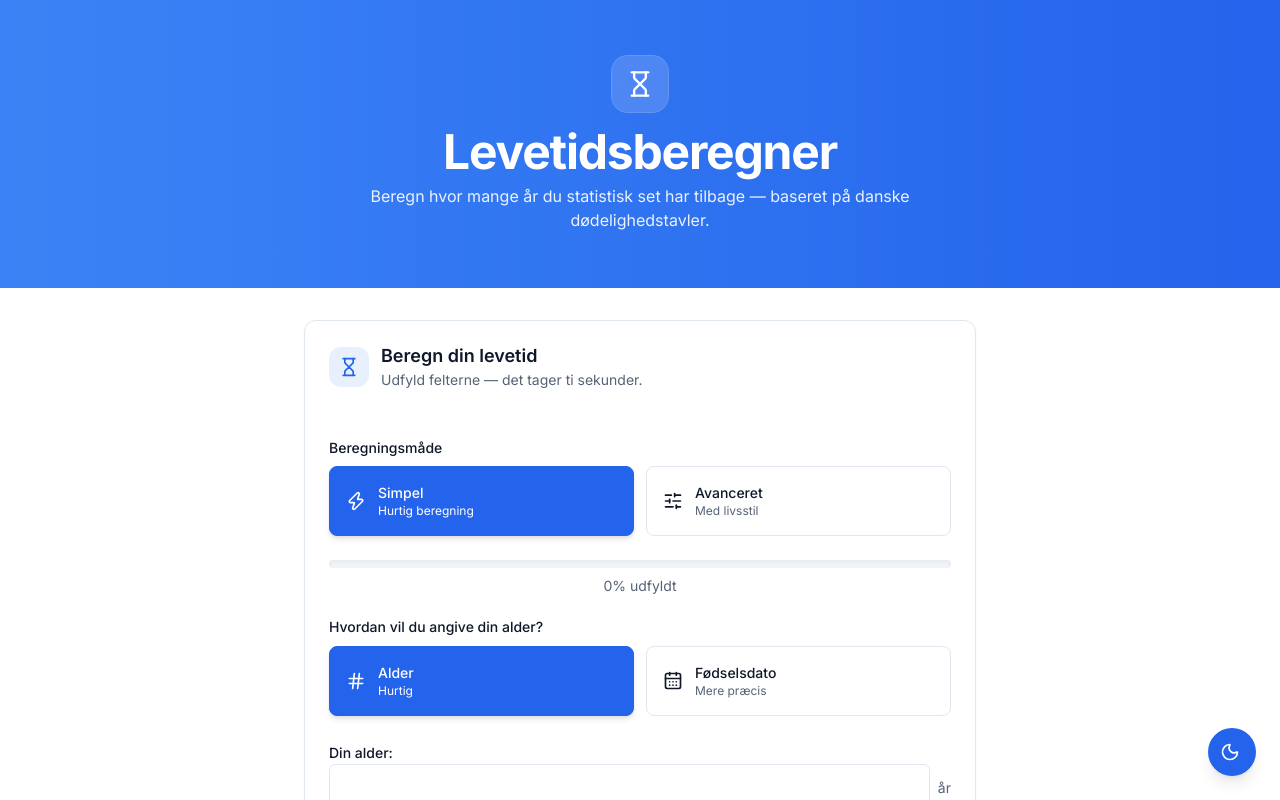
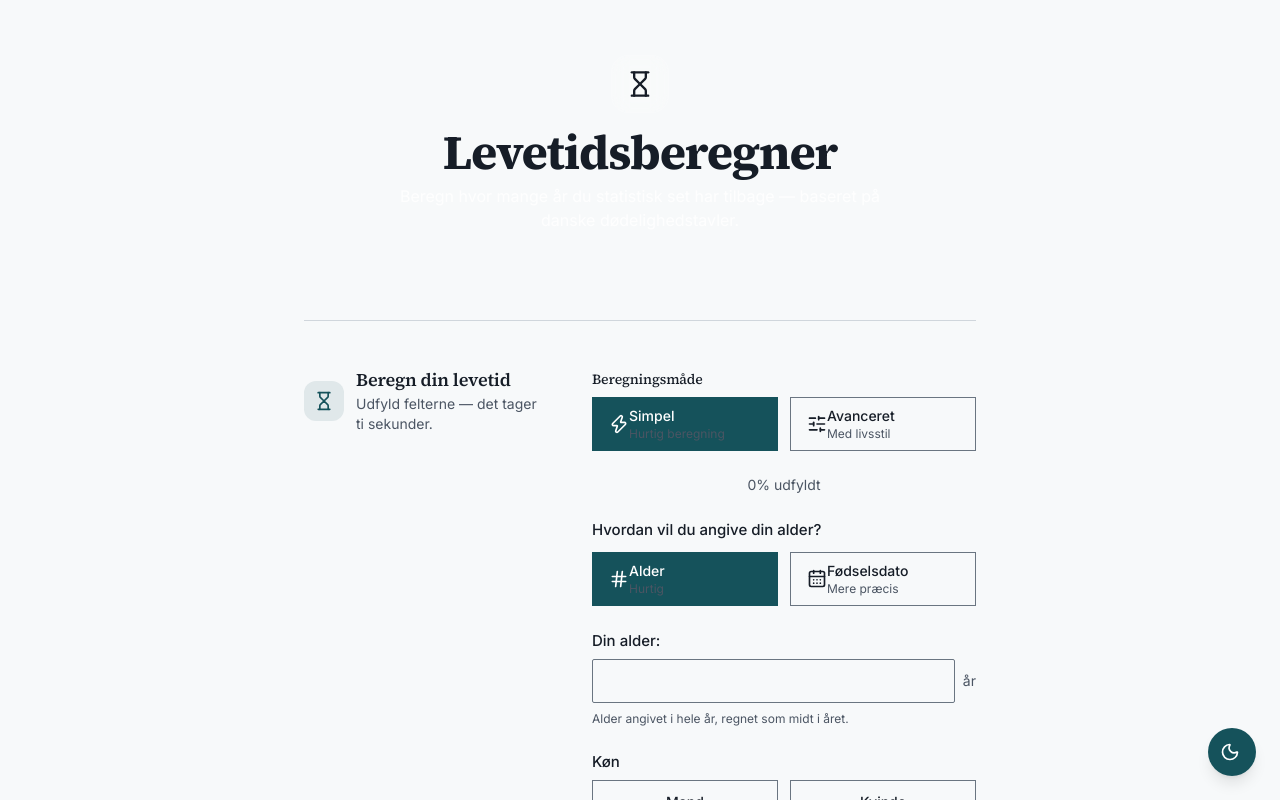
Before and after one commit to mahope/lifespan-calculator, a React (Vite) app: page / in a window 1280 px wide. Shown: the top 800 px of the page. Built offline with nearby package versions, Linux system fonts and the light colour scheme.

Commit message:
Add Source Serif 4 and a petrol-on-paper colour system

```diff
--- a/index.html
+++ b/index.html
@@ -5,8 +5,9 @@
     <link rel="icon" type="image/svg+xml" href="/favicon.svg" />
     <link rel="apple-touch-icon" href="/favicon.svg" />
     <meta name="viewport" content="width=device-width, initial-scale=1.0" />
-    <meta name="theme-color" content="#2563eb" />
+    <meta name="theme-color" content="#f5f8f9" />
     <link rel="preload" href="/fonts/inter-latin-wght-normal.woff2" as="font" type="font/woff2" crossorigin />
+    <link rel="preload" href="/fonts/source-serif-4-latin-wght-normal.woff2" as="font" type="font/woff2" crossorigin />
     <!-- Apply theme before first paint to avoid a flash of the wrong theme (FOUC) -->
     <script>
       (function () {
--- a/src/index.css
+++ b/src/index.css
@@ -12,7 +12,19 @@
     U+2212, U+2215, U+FEFF, U+FFFD;
 }
 
-/* Metric-matched fallback so the swap to Inter causes no layout shift. */
+/* Self-hosted Source Serif 4 (SIL OFL, see public/fonts/SourceSerif4-LICENSE.txt): headings and figures only. */
+@font-face {
+  font-family: 'Source Serif 4';
+  font-style: normal;
+  font-weight: 200 900;
+  font-display: swap;
+  src: url('/fonts/source-serif-4-latin-wght-normal.woff2') format('woff2');
+  unicode-range: U+0000-00FF, U+0131, U+0152-0153, U+02BB-02BC, U+02C6, U+02DA,
+    U+02DC, U+0304, U+0308, U+0329, U+2000-206F, U+20AC, U+2122, U+2191, U+2193,
+    U+2212, U+2215, U+FEFF, U+FFFD;
+}
+
+/* Metric-matched fallbacks so the swap to the web fonts causes no layout shift. */
 @font-face {
   font-family: 'Inter Fallback';
   src: local('Arial');
@@ -22,10 +34,20 @@
   line-gap-override: 0%;
 }
 
+@font-face {
+  font-family: 'Source Serif Fallback';
+  src: local('Georgia');
+  size-adjust: 92%;
+  ascent-override: 99%;
+  descent-override: 36%;
+  line-gap-override: 0%;
+}
+
 @custom-variant dark (&:is(.dark *));
 
 @theme {
   --font-sans: Inter, 'Inter Fallback', system-ui, -apple-system, sans-serif;
+  --font-serif: 'Source Serif 4', 'Source Serif Fallback', Georgia, serif;
 
   --color-border: hsl(var(--border));
   --color-input: hsl(var(--input));
@@ -54,369 +76,399 @@
   --color-card: hsl(var(--card));
   --color-card-foreground: hsl(var(--card-foreground));
 
+  --color-lived: hsl(var(--lived));
+
   --radius-lg: var(--radius);
-  --radius-md: calc(var(--radius) - 2px);
-  --radius-sm: calc(var(--radius) - 4px);
-
-  --animate-pulse: pulse 2s cubic-bezier(0.4, 0, 0.6, 1) infinite;
-  --animate-spin: spin 1s linear infinite;
-  --animate-bounce: bounce 1s infinite;
-  --animate-fadeIn: fadeIn 0.5s ease-in-out;
-  --animate-slideUp: slideUp 0.4s ease-out;
-  --animate-scaleIn: scaleIn 0.3s ease-out;
-
-  @keyframes fadeIn {
-    0% {
-      opacity: 0;
-    }
-    100% {
-      opacity: 1;
-    }
-  }
-  @keyframes slideUp {
-    0% {
-      transform: translateY(20px);
-      opacity: 0;
-    }
-    100% {
-      transform: translateY(0);
-      opacity: 1;
-    }
-  }
-  @keyframes scaleIn {
-    0% {
-      transform: scale(0.95);
-      opacity: 0;
-    }
-    100% {
-      transform: scale(1);
-      opacity: 1;
-    }
-  }
+  --radius-md: calc(var(--radius) / 2);
+  --radius-sm: 0;
 }
 
-/*
-  The default border color has changed to `currentcolor` in Tailwind CSS v4,
-  so we've added these compatibility styles to make sure everything still
-  looks the same as it did with Tailwind CSS v3.
-
-  If we ever want to remove these styles, we need to add an explicit border
-  color utility to any element that depends on these defaults.
-*/
 @layer base {
   *,
   ::after,
   ::before,
   ::backdrop,
   ::file-selector-button {
-    border-color: var(--color-gray-200, currentcolor);
-  }
-}
-
-@utility btn {
-  /* Clean, minimal buttons with proper touch targets */
-  @apply inline-flex items-center justify-center rounded-lg text-sm font-medium transition-all duration-200;
-  @apply focus-visible:outline-hidden focus-visible:ring-2 focus-visible:ring-ring focus-visible:ring-offset-2;
-  @apply disabled:pointer-events-none disabled:opacity-50;
-  @apply active:scale-[0.98]; /* Touch feedback */
-  @apply min-h-[44px]; /* Minimum touch target */
-}
-
-@utility btn-primary {
-  @apply bg-primary text-primary-foreground hover:bg-primary/90 hover:shadow-lg h-11 sm:h-12 px-6 py-2;
-}
-
-@utility btn-secondary {
-  @apply bg-secondary text-secondary-foreground hover:bg-secondary/80 hover:shadow-md h-11 sm:h-12 px-6 py-2;
-}
-
-@utility btn-outline {
-  @apply border border-input bg-background hover:bg-accent hover:text-accent-foreground hover:border-primary/50 h-11 sm:h-12 px-6 py-2;
-}
-
-@utility card {
-  /* Minimal cards with responsive padding */
-  @apply rounded-lg sm:rounded-xl border bg-card text-card-foreground shadow-xs hover:shadow-md transition-shadow duration-200;
-}
-
-@utility card-header {
-  @apply flex flex-col space-y-1.5 p-4 sm:p-6;
-}
-
-@utility card-content {
-  @apply p-4 sm:p-6 pt-0;
-  @media (max-width: 640px) {
-    /* Ensure adequate spacing in forms */
-    & .space-y-6 > * {
-      @apply scroll-mt-4;
-    }
-  }
-}
-
-@utility input {
-  /* Clean input fields with proper touch targets */
-  @apply flex h-11 sm:h-12 w-full rounded-md border border-input bg-background px-3 py-2 text-base sm:text-sm;
-  @apply ring-offset-background file:border-0 file:bg-transparent file:text-sm file:font-medium;
-  @apply placeholder:text-muted-foreground;
-  @apply focus-visible:outline-hidden focus-visible:ring-2 focus-visible:ring-ring focus-visible:ring-offset-2;
-  @apply disabled:cursor-not-allowed disabled:opacity-50;
-  @apply transition-colors duration-200;
-  @media (max-width: 640px) {
-    font-size: 16px; /* Prevents iOS zoom */
-  }
-}
-
-@utility label {
-  /* Prevent zoom on input focus on iOS */
-  @apply text-sm font-medium leading-none peer-disabled:cursor-not-allowed peer-disabled:opacity-70;
-}
-
-@utility progress {
-  /* Clean progress bar */
-  @apply relative h-2 w-full overflow-hidden rounded-full bg-secondary shadow-inner;
-}
-
-@utility container {
-  @apply mx-auto w-full max-w-5xl px-4 sm:px-6 lg:px-8;
-}
-
-@utility mode-btn {
-  /* Minimal mode selector */
-  @apply flex items-center gap-3 p-4 bg-card border rounded-lg hover:bg-accent hover:shadow-xs transition-all duration-200 cursor-pointer text-left;
-  @apply min-h-[56px]; /* Better touch target */
-  @apply focus-visible:outline-hidden focus-visible:ring-2 focus-visible:ring-primary focus-visible:ring-offset-2;
-  @apply active:scale-[0.98]; /* Touch feedback */
-
-  &.active {
-    @apply bg-primary text-primary-foreground border-primary shadow-md;
+    border-color: hsl(var(--border));
   }
 
-  &.active .text-muted-foreground {
-    @apply text-primary-foreground;
-  }
-}
-
-@utility active {
-  &.mode-btn {
-    @apply bg-primary text-primary-foreground border-primary shadow-md;
-  }
-
-  &.mode-btn .text-muted-foreground {
-    @apply text-primary-foreground;
-  }
-
-  &.gender-btn {
-    @apply bg-primary text-primary-foreground border-primary shadow-md;
-  }
-
-  &.factor-btn {
-    @apply bg-primary text-primary-foreground border-primary shadow-xs;
-  }
-}
-
-@utility text-muted-foreground {
-  .mode-btn.active & {
-    @apply text-primary-foreground;
-  }
-}
-
-@utility gender-btn {
-  /* Clean gender selector */
-  @apply flex flex-col items-center justify-center gap-2 p-4 bg-card border rounded-lg hover:bg-accent hover:shadow-xs transition-all duration-200 cursor-pointer flex-1;
-  @apply min-h-[60px]; /* Better touch target */
-  @apply focus-visible:outline-hidden focus-visible:ring-2 focus-visible:ring-primary focus-visible:ring-offset-2;
-  @apply active:scale-[0.98]; /* Touch feedback */
-
-  &.active {
-    @apply bg-primary text-primary-foreground border-primary shadow-md;
-  }
-}
-
-@utility factor-btn {
-  /* Simple factor buttons - improved touch targets */
-  @apply px-3 py-2.5 text-sm bg-card border rounded-md hover:bg-accent hover:border-primary/30 transition-all duration-150 cursor-pointer;
-  @apply min-h-[44px] min-w-[44px]; /* Accessibility: minimum touch target */
-  @apply focus-visible:outline-hidden focus-visible:ring-2 focus-visible:ring-primary focus-visible:ring-offset-2;
-  @apply active:scale-95; /* Touch feedback */
-
-  &.active {
-    @apply bg-primary text-primary-foreground border-primary shadow-xs;
-  }
-  @media (max-width: 640px) {
-    @apply px-2.5 py-3 text-xs flex-1 text-center;
-  }
-}
-
-@utility life-bar {
-  /* Mobile optimizations for factor buttons */
-
-  /* Clean life bar */
-  @apply h-6 bg-secondary rounded-full overflow-hidden flex shadow-inner;
-}
-
-@utility life-lived {
-  @apply bg-linear-to-r from-primary to-primary/80 h-full transition-all duration-500;
-}
-
-@utility life-remaining {
-  @apply bg-muted h-full;
-}
-
-@utility countdown-timer {
-  /* Minimal countdown timer */
-  @apply bg-linear-to-br from-[hsl(var(--gradient-from))] to-[hsl(var(--gradient-to))] rounded-xl p-6 sm:p-8 text-center shadow-lg;
-
-  & h2 {
-    @apply text-white text-xl sm:text-2xl font-semibold mb-4 sm:mb-6;
-  }
-}
-
-@utility time-unit {
-  @apply flex flex-col items-center bg-white/10 backdrop-blur-xs rounded-lg p-2 sm:p-3 min-w-[56px] sm:min-w-[70px] hover:bg-white/20 transition-all duration-200;
-}
-
-@utility time-value {
-  @apply text-xl sm:text-2xl md:text-3xl font-bold text-white tabular-nums;
-}
-
-@utility time-label {
-  @apply text-[10px] sm:text-xs text-white/80 uppercase tracking-wide mt-0.5 sm:mt-1;
-}
-
-@utility form-progress {
-  /* Clean progress indicator */
-  @apply mb-6;
-}
-
-@utility progress-fill {
-  @apply h-2 bg-linear-to-r from-primary to-primary/80 rounded-full transition-all duration-300;
-}
-
-@utility lifestyle-grid {
-  @apply grid grid-cols-1 gap-6;
-
-  /* Lifestyle factor item styling */
-  & > div {
-    @apply pb-4 border-b border-border/50 last:border-b-0 last:pb-0;
-  }
-}
-
-@utility footer-grid {
-  @apply grid grid-cols-1 gap-8;
-
-  @media (min-width: 640px) {
-    @apply grid-cols-2;
-  }
-
-  @media (min-width: 1024px) {
-    @apply grid-cols-3;
-  }
-}
-
-@utility header-gradient {
-  /* Header gradient */
-  @apply bg-linear-to-r from-[hsl(var(--gradient-from))] to-[hsl(var(--gradient-to))] text-white;
-}
-
-@utility promo-card {
-  /* Promo cards in banner */
-  @apply rounded-lg sm:rounded-xl border bg-card text-card-foreground shadow-xs;
-  @apply hover:shadow-xl transition-all duration-300 overflow-hidden;
-  @apply active:scale-[0.98]; /* Touch feedback */
-
-  @media (hover: hover) {
-    &:hover {
-      @apply scale-105;
-    }
-  }
-}
-
-@utility space-y-6 {
-  @media (max-width: 640px) {
-    /* Ensure adequate spacing in forms */
-    .card-content & > * {
-      @apply scroll-mt-4;
-    }
-  }
-}
-
-@layer base {
   :root {
-    --background: 0 0% 100%;
-    --foreground: 222 47% 11%;
-    --card: 0 0% 100%;
-    --card-foreground: 222 47% 11%;
+    color-scheme: light;
+    --background: 200 20% 97.5%;
+    --foreground: 215 28% 12%;
+    --card: 200 20% 97.5%;
+    --card-foreground: 215 28% 12%;
     --popover: 0 0% 100%;
-    --popover-foreground: 222 47% 11%;
-    --primary: 221 83% 53%;
+    --popover-foreground: 215 28% 12%;
+    /* The one accent: fjord petrol. Marks what is left of a life, links and the primary button. */
+    --primary: 188 62% 22%;
     --primary-foreground: 0 0% 100%;
-    --secondary: 210 40% 96.1%;
-    --secondary-foreground: 222 47% 11%;
-    --muted: 210 40% 96.1%;
-    --muted-foreground: 215 16% 40%;
-    --accent: 210 40% 96.1%;
-    --accent-foreground: 222 47% 11%;
-    --destructive: 0 72% 42%;
+    --secondary: 200 16% 93%;
+    --secondary-foreground: 215 28% 12%;
+    --muted: 200 16% 93%;
+    --muted-foreground: 215 14% 34%;
+    --accent: 200 16% 93%;
+    --accent-foreground: 215 28% 12%;
+    --destructive: 0 62% 38%;
     --destructive-foreground: 0 0% 98%;
-    --border: 214 32% 91%;
-    --input: 214 32% 91%;
-    --ring: 221 83% 53%;
-    --radius: 0.5rem;
-
-    /* Gradient colors */
-    --gradient-from: 217 91% 60%;
-    --gradient-to: 221 83% 53%;
+    /* Hairlines are decorative; controls use --input, which meets 3:1 on the page. */
+    --border: 210 14% 84%;
+    --input: 212 10% 46%;
+    --ring: 188 62% 22%;
+    --lived: 215 10% 55%;
+    --radius: 0.25rem;
   }
 
   .dark {
-    --background: 222 47% 11%;
-    --foreground: 210 40% 98%;
-    --card: 222 47% 11%;
-    --card-foreground: 210 40% 98%;
-    --popover: 222 47% 11%;
-    --popover-foreground: 210 40% 98%;
-    --primary: 217 91% 64%;
-    --primary-foreground: 222 47% 11%;
-    --secondary: 217 33% 17%;
-    --secondary-foreground: 210 40% 98%;
-    --muted: 217 33% 17%;
-    --muted-foreground: 215 20% 65%;
-    --accent: 217 33% 17%;
-    --accent-foreground: 210 40% 98%;
-    --destructive: 0 91% 70%;
-    --destructive-foreground: 222 47% 11%;
-    --border: 217 33% 17%;
-    --input: 217 33% 17%;
-    --ring: 224 76% 48%;
-
-    /* Gradient colors */
-    --gradient-from: 217 91% 60%;
-    --gradient-to: 263 70% 50%;
+    color-scheme: dark;
+    --background: 205 22% 8%;
+    --foreground: 200 20% 93%;
+    --card: 205 22% 8%;
+    --card-foreground: 200 20% 93%;
+    --popover: 205 22% 11%;
+    --popover-foreground: 200 20% 93%;
+    --primary: 172 42% 62%;
+    --primary-foreground: 205 22% 8%;
+    --secondary: 205 18% 13%;
+    --secondary-foreground: 200 20% 93%;
+    --muted: 205 18% 13%;
+    --muted-foreground: 205 12% 68%;
+    --accent: 205 18% 13%;
+    --accent-foreground: 200 20% 93%;
+    --destructive: 0 80% 72%;
+    --destructive-foreground: 205 22% 8%;
+    --border: 205 15% 21%;
+    --input: 205 10% 52%;
+    --ring: 172 42% 62%;
+    --lived: 205 10% 55%;
   }
 
-  * {
-    border-color: hsl(var(--border));
+  html {
+    -webkit-font-smoothing: antialiased;
+    -moz-osx-font-smoothing: grayscale;
+    text-size-adjust: 100%;
+    scroll-padding-block-start: 1rem;
   }
 
   body {
     @apply bg-background min-h-screen;
-    font-family: 'Inter', 'Inter Fallback', system-ui, -apple-system, sans-serif;
+    font-family: var(--font-sans);
+    font-size: 1rem;
+    line-height: 1.6;
     color: hsl(var(--foreground));
-    transition: background-color 0.3s ease, color 0.3s ease;
+  }
+
+  h1,
+  h2,
+  h3 {
+    font-family: var(--font-serif);
+    font-weight: 600;
+    line-height: 1.2;
+    letter-spacing: -0.012em;
+    text-wrap: balance;
+  }
+
+  h4 {
+    font-weight: 600;
+  }
+
+  p,
+  li {
+    text-wrap: pretty;
+  }
+
+  ::selection {
+    background: hsl(var(--primary) / 0.2);
+  }
+
+  a {
+    text-underline-offset: 0.2em;
+    text-decoration-thickness: from-font;
+  }
+
+  input,
+  select {
+    background-color: hsl(var(--background));
+    color: hsl(var(--foreground));
   }
 }
 
 @layer components {
-  /* Global touch-friendly adjustments for mobile */
+  /* Figures: Source Serif lining, tabular numerals so columns and tickers do not jitter. */
+  .fig {
+    font-family: var(--font-serif);
+    font-variant-numeric: lining-nums tabular-nums;
+    letter-spacing: -0.01em;
+  }
 
-  /* Smooth scrolling */
-  html {
-    scroll-behavior: smooth;
+  .container {
+    @apply mx-auto w-full px-4 sm:px-6 lg:px-8;
+    max-width: 72rem;
+  }
+
+  /* ----- Controls ----- */
+  .btn {
+    @apply inline-flex items-center justify-center text-base font-medium;
+    min-height: 2.75rem;
+    padding: 0.5rem 1.25rem;
+    border-radius: var(--radius-md);
+    transition: background-color 120ms, color 120ms, border-color 120ms;
+    cursor: pointer;
+  }
+  .btn:disabled {
+    cursor: not-allowed;
+    opacity: 0.45;
+  }
+  .btn-primary {
+    background: hsl(var(--primary));
+    color: hsl(var(--primary-foreground));
+  }
+  .btn-primary:hover:not(:disabled) {
+    background: hsl(var(--primary) / 0.88);
+  }
+  .btn-secondary {
+    background: hsl(var(--secondary));
+    color: hsl(var(--secondary-foreground));
+    border: 1px solid hsl(var(--input));
+  }
+  .btn-secondary:hover {
+    background: hsl(var(--accent));
+  }
+  .btn-outline {
+    border: 1px solid hsl(var(--input));
+    color: hsl(var(--foreground));
+  }
+  .btn-outline:hover {
+    background: hsl(var(--accent));
+  }
+
+  .input {
+    display: block;
+    width: 100%;
+    min-height: 2.75rem;
+    padding: 0.5rem 0.75rem;
+    font-size: 1rem;
+    border: 1px solid hsl(var(--input));
+    border-radius: var(--radius-md);
+    background-color: hsl(var(--background));
+    font-variant-numeric: tabular-nums;
+  }
+  .input::placeholder {
+    color: hsl(var(--muted-foreground));
+  }
+  .input:disabled {
+    cursor: not-allowed;
+    opacity: 0.5;
+  }
+
+  .label {
+    display: block;
+    font-size: 0.9375rem;
+    font-weight: 500;
+    line-height: 1.4;
+  }
+
+  /* Segmented text controls (role=radio buttons): mode, age input, sex, what-if, lifestyle answers. */
+  .mode-btn,
+  .gender-btn,
+  .factor-btn {
+    display: inline-flex;
+    align-items: center;
+    justify-content: center;
+    min-height: 2.75rem;
+    min-width: 2.75rem;
+    padding: 0.5rem 1rem;
+    font-size: 1rem;
+    line-height: 1.3;
+    text-align: center;
+    border: 1px solid hsl(var(--input));
+    background: hsl(var(--background));
+    color: hsl(var(--foreground));
+    cursor: pointer;
+    transition: background-color 120ms, color 120ms;
+  }
+  .mode-btn:hover,
+  .gender-btn:hover,
+  .factor-btn:hover {
+    background: hsl(var(--accent));
+  }
+  .mode-btn.active,
+  .gender-btn.active,
+  .factor-btn.active,
+  .factor-btn[aria-pressed='true'] {
+    background: hsl(var(--primary));
+    border-color: hsl(var(--primary));
+    color: hsl(var(--primary-foreground));
+  }
+  .factor-btn {
+    border-radius: var(--radius-md);
+  }
+  .segmented {
+    display: grid;
+    grid-auto-flow: column;
+    grid-auto-columns: 1fr;
+  }
+  .segmented > * {
+    border-radius: 0;
+  }
+  .segmented > * + * {
+    margin-inline-start: -1px;
+  }
+  .segmented > :first-child {
+    border-start-start-radius: var(--radius-md);
+    border-end-start-radius: var(--radius-md);
+  }
+  .segmented > :last-child {
+    border-start-end-radius: var(--radius-md);
+    border-end-end-radius: var(--radius-md);
+  }
+  .segmented > .active {
+    position: relative;
+    z-index: 1;
+  }
+
+  /* ----- Sections: open, ruled, no boxes. The heading sits in a margin rail on wide screens. ----- */
+  .card {
+    display: grid;
+    grid-template-columns: minmax(0, 1fr);
+    row-gap: 1.25rem;
+    padding-block: 2.5rem;
+    border-top: 1px solid hsl(var(--border));
+    color: hsl(var(--card-foreground));
+  }
+  .card-header {
+    display: block;
+  }
+  .card-content {
+    min-width: 0;
+  }
+  @media (min-width: 64rem) {
+    .card {
+      grid-template-columns: 15rem minmax(0, 1fr);
+      column-gap: 3rem;
+      padding-block: 3rem;
+    }
+    .card > .card-header {
+      grid-column: 1;
+      grid-row: 1;
+    }
+    .card > .card-content {
+      grid-column: 2;
+      grid-row: 1;
+    }
+  }
+
+  /* ----- Countdown ----- */
+  .countdown-timer {
+    padding-block: 0.5rem 2.5rem;
+  }
+  .time-unit {
+    display: flex;
+    flex-direction: column;
+    align-items: flex-start;
+  }
+  .time-value {
+    font-family: var(--font-serif);
+    font-weight: 500;
+    font-variant-numeric: lining-nums tabular-nums;
+    font-size: 2rem;
+    line-height: 1.1;
+    letter-spacing: -0.02em;
+  }
+  .time-label {
+    margin-top: 0.25rem;
+    font-size: 0.8125rem;
+    line-height: 1.2;
+    color: hsl(var(--muted-foreground));
+    text-transform: uppercase;
+    letter-spacing: 0.05em;
+  }
+  @media (min-width: 40rem) {
+    .time-value {
+      font-size: 2.75rem;
+    }
+    .time-unit:first-child .time-value {
+      font-size: 4.5rem;
+    }
+  }
+
+  /* ----- Lifestyle questionnaire ----- */
+  .lifestyle-grid {
+    display: grid;
+    grid-template-columns: minmax(0, 1fr);
+    gap: 1.5rem;
+  }
+  .lifestyle-grid > div {
+    padding-bottom: 1.5rem;
+    border-bottom: 1px solid hsl(var(--border));
+  }
+  .lifestyle-grid > div:last-child {
+    padding-bottom: 0;
+    border-bottom: 0;
+  }
+
+  /* ----- Life bar ----- */
+  .life-bar {
+    display: flex;
+    height: 0.75rem;
+    overflow: hidden;
+    background: hsl(var(--muted));
+  }
+  .life-lived {
+    height: 100%;
+    background: hsl(var(--lived));
+  }
+  .life-remaining {
+    height: 100%;
+    background: hsl(var(--primary));
+  }
+
+  .footer-grid {
+    display: grid;
+    grid-template-columns: minmax(0, 1fr);
+    gap: 2rem;
+  }
+  @media (min-width: 40rem) {
+    .footer-grid {
+      grid-template-columns: repeat(2, minmax(0, 1fr));
+    }
+  }
+  @media (min-width: 64rem) {
+    .footer-grid {
+      grid-template-columns: repeat(3, minmax(0, 1fr));
+    }
+  }
+
+  /* Running text on the landing pages: serif-free, measured, and roomy. */
+  .prose-page {
+    max-width: 42rem;
+    font-size: 1.0625rem;
+    line-height: 1.7;
+  }
+  .prose-page > * + * {
+    margin-top: 1rem;
+  }
+  .prose-page h2 {
+    margin-top: 2.5rem;
+    font-size: 1.75rem;
+  }
+  .prose-page h3 {
+    margin-top: 2rem;
+    font-size: 1.375rem;
+  }
+
+  .link {
+    color: hsl(var(--primary));
+    text-decoration: underline;
+  }
+  .link:hover {
+    text-decoration-thickness: 2px;
   }
 
   /* Better focus visibility for keyboard navigation */
   *:focus-visible {
-    @apply outline-hidden ring-2 ring-primary ring-offset-2 ring-offset-background;
+    outline: 2px solid hsl(var(--ring));
+    outline-offset: 2px;
   }
 
   /* Reduced motion preference */
@@ -427,6 +479,7 @@
       animation-duration: 0.01ms !important;
       animation-iteration-count: 1 !important;
       transition-duration: 0.01ms !important;
+      scroll-behavior: auto !important;
     }
   }
 }
```
Also changed, not shown: public/fonts/SourceSerif4-LICENSE.txt (added), public/fonts/source-serif-4-latin-wght-normal.woff2 (added).
